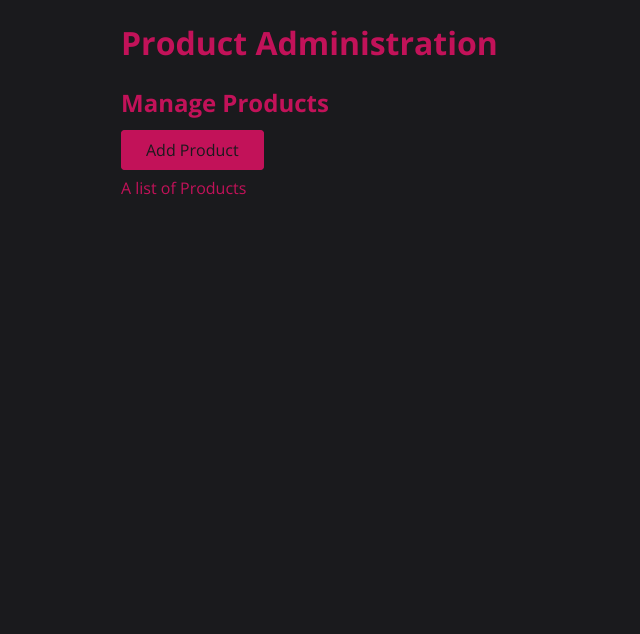
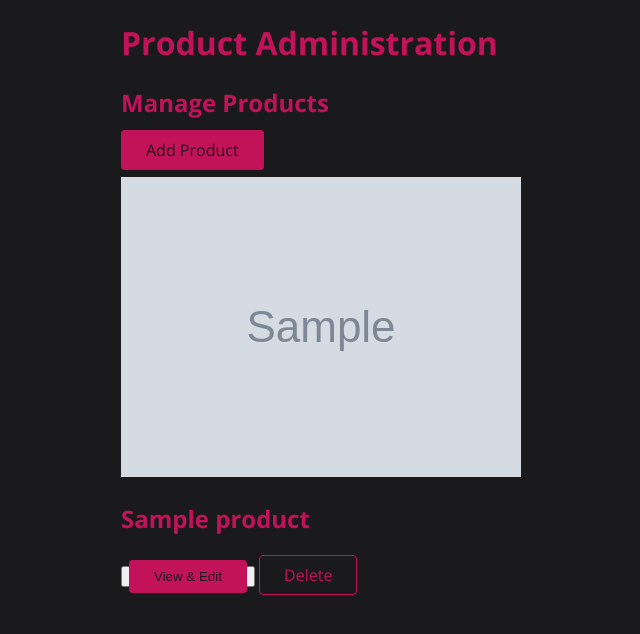
Before and after one commit to aziemp66/Borneo-Full-Online-Shop, a Node server app: template views/admin/products/all-products.ejs in a window 1280 px wide. Shown: the part 80-714 px from the top of the page, without its empty margins (119-759 px from the left). Run offline with Node 20, Linux system fonts and the light colour scheme; the template is opened without the code that fills it: most values are stand-ins (such as "Sample title", 1, 10 or a date in 2020); grey boxes marked "Sample" are stand-in pictures; some libraries are stand-ins or nearby versions.

Commit message:
Fetching & Outputting Product Items

```diff
--- a/app.js
+++ b/app.js
@@ -22,6 +22,7 @@ app.set("view engine", "ejs");
 app.set("views", path.join(__dirname, "views"));
 
 app.use(express.static("public"));
+app.use("/products/assets/", express.static("product-data"));
 app.use(express.urlencoded({ extended: false }));
 
 const sessionConfig = createSessionConfig();
--- a/views/admin/products/all-products.ejs
+++ b/views/admin/products/all-products.ejs
@@ -13,7 +13,14 @@
                 <p><a href="/admin/products/new" class="btn">Add Product</a></p>
             </section>
             <section>
-                <p>A list of Products</p>
+                <ul>
+                    <% for (const product of products) { %>
+                    <li>
+                        <!-- prettier-ignore -->
+                        <%- include("includes/product-item", { product :product }) %>
+                    </li>
+                    <% } %>
+                </ul>
             </section>
         </main>
         <%- include("../../shared/includes/footer") %>
--- /dev/null
+++ b/views/admin/products/includes/product-item.ejs
@@ -0,0 +1,12 @@
+<article>
+    <img src="<%= product.imageUrl %>" alt="<%= product.title %>" />
+    <h2><%= product.title %></h2>
+    <div>
+        <button>
+            <a href="/admin/products/<%= product.id %>" class="btn"
+                >View & Edit</a
+            >
+        </button>
+        <button class="btn btn-alt">Delete</button>
+    </div>
+</article>
```
Also changed, not shown: controllers/admin.controller.js (+8 -2 lines), models/product.model.js (+16 -0 lines), product-data/images/4ee24db4-18a4-4f17-bc44-b86360e567cc-Dota 2 Screenshot 2021.12.14 - 16.17.24.03.png (deleted), product-data/images/a92ef070-a1cb-434a-8294-d9d2e48ca8f9-logo unsri.png (renamed from product-data/images/89057c4e-254c-48c9-8a62-2803f066a5a8-logo unsri.png).
